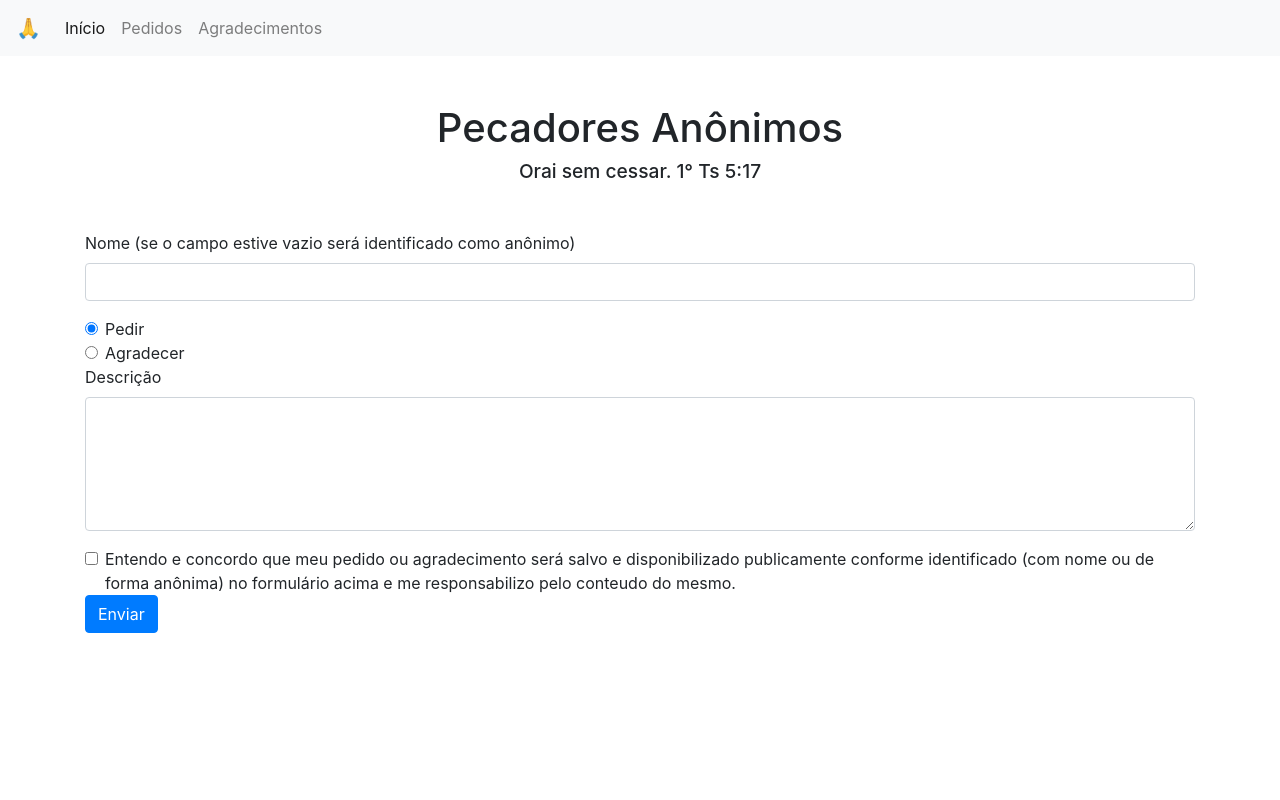
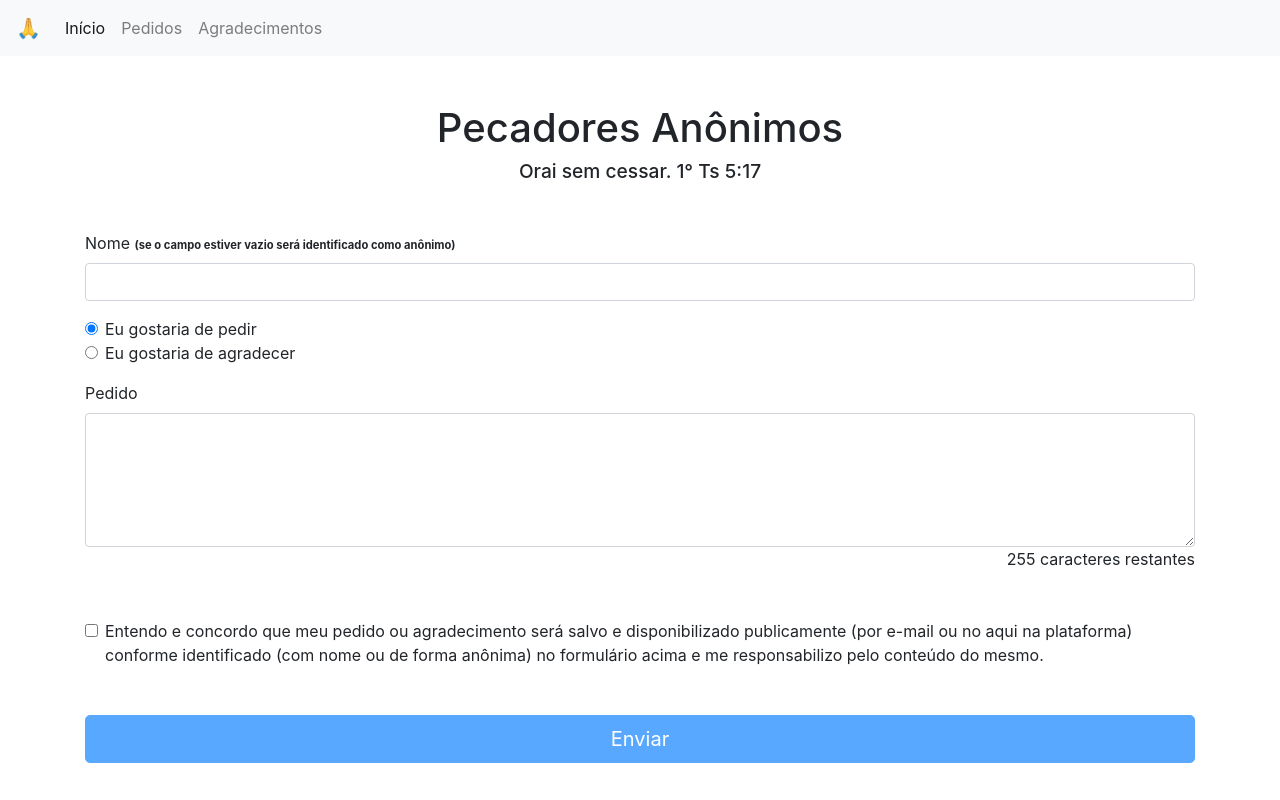
Before and after one commit to rafaelji/pecadores-anonimos, a React (Create React App) app: page / in a window 1280 px wide. Built offline with nearby package versions, Linux system fonts and the light colour scheme.

Commit message:
start changing layout

```diff
--- a/src/App.js
+++ b/src/App.js
@@ -1,48 +1,13 @@
 import React from 'react';
 import './App.css';
 import Header from './components/header/Header';
+import Home from './components/home/Home';
 
 function App() {
   return (
     <>
       <Header></Header>
-      <main>
-        <div className="container">
-          <div className="row">
-            <div className="col-12">
-              <form>
-                <div className="form-group">
-                  <label for="name">Nome <span>(se o campo estive vazio será identificado como anônimo)</span></label>
-                  <input className="form-control" id="name" />
-                </div>
-                <div className="form-check">
-                  <input class="form-check-input" type="radio" name="type" id="ask" value="ask" checked />
-                  <label class="form-check-label" for="ask">
-                    Pedir
-                  </label>
-                </div>
-                <div className="form-check">
-                  <input class="form-check-input" type="radio" name="type" id="thank" value="thank" />
-                  <label class="form-check-label" for="thank">
-                    Agradecer
-                  </label>
-                </div>
-                <div className="form-group">
-                  <label for="description">Descrição</label>
-                  <textarea class="form-control" id="description" rows="5"></textarea>
-                </div>
-                <div class="form-check">
-                  <input class="form-check-input" type="checkbox" value="" id="use-terms" />
-                  <label class="form-check-label" for="use-terms">
-                    Entendo e concordo que meu pedido ou agradecimento será salvo e disponibilizado publicamente conforme identificado (com nome ou de forma anônima) no formulário acima e me responsabilizo pelo conteudo do mesmo.
-                  </label>
-                </div>
-                <button type="submit" className="btn btn-primary">Enviar</button>
-              </form>
-            </div>
-          </div>
-        </div>
-      </main>
+      <Home></Home>
     </>
   );
 }
--- a/src/components/header/Header.js
+++ b/src/components/header/Header.js
@@ -7,24 +7,24 @@ function Header(props) {
 				<div className="container-fluid">
 					<div className="row">
 						<div className="col-12 p-0">
-							<nav class="navbar navbar-expand-lg navbar-light bg-light">
-								<a class="navbar-brand" href="#">
+							<nav className="navbar navbar-expand-lg navbar-light bg-light">
+								<a className="navbar-brand" href="#">
 									<span role="img" arial-label="Mãos em posição de oração">&#x1F64F;</span>
 								</a>
-								<button class="navbar-toggler" type="button" data-toggle="collapse" data-target="#navbarSupportedContent" aria-controls="navbarSupportedContent" aria-expanded="false" aria-label="Toggle navigation">
-									<span class="navbar-toggler-icon"></span>
+								<button className="navbar-toggler" type="button" data-toggle="collapse" data-target="#navbarSupportedContent" aria-controls="navbarSupportedContent" aria-expanded="false" aria-label="Toggle navigation">
+									<span className="navbar-toggler-icon"></span>
 								</button>
 
-								<div class="collapse navbar-collapse" id="navbarSupportedContent">
-									<ul class="navbar-nav mr-auto">
-										<li class="nav-item active">
-										<a class="nav-link" href="#">Início</a>
+								<div className="collapse navbar-collapse" id="navbarSupportedContent">
+									<ul className="navbar-nav mr-auto">
+										<li className="nav-item active">
+										<a className="nav-link" href="#">Início</a>
 										</li>
-										<li class="nav-item">
-										<a class="nav-link" href="#">Pedidos</a>
+										<li className="nav-item">
+										<a className="nav-link" href="#">Pedidos</a>
 										</li>
-										<li class="nav-item">
-										<a class="nav-link" href="#">Agradecimentos</a>
+										<li className="nav-item">
+										<a className="nav-link" href="#">Agradecimentos</a>
 										</li>
 									</ul>
 								</div>
--- /dev/null
+++ b/src/components/home/Home.css
@@ -0,0 +1,4 @@
+.name-hint {
+    font-size: 0.7rem;
+    font-weight: bold;
+}
--- /dev/null
+++ b/src/components/home/Home.js
@@ -0,0 +1,52 @@
+import React, {useState} from 'react';
+import './Home.css';
+
+function Home(props) {
+	const [type, setType] = useState('ask');
+	const [description, setDescription] = useState('');
+
+	const enableSend = () => (type === 'ask' || type === 'thank') && (description.trim().length > 6 && description.length < 255);
+
+	return (
+		<main>
+			<div className="container">
+				<div className="row">
+					<div className="col-12">
+						<form>
+							<div className="form-group">
+								<label htmlFor="name">Nome <span className="name-hint">(se o campo estiver vazio será identificado como anônimo)</span></label>
+								<input className="form-control" id="name" />
+							</div>
+							<div className="form-check">
+								<input className="form-check-input" type="radio" name="type" id="ask" value="ask" checked={type === 'ask'} onChange={e => setType(e.target.value)}/>
+								<label className="form-check-label" htmlFor="ask">
+									Eu gostaria de pedir
+								</label>
+							</div>
+							<div className="form-check">
+								<input className="form-check-input" type="radio" name="type" id="thank" value="thank" checked={type === 'thank'} onChange={e => setType(e.target.value)}/>
+								<label className="form-check-label" htmlFor="thank">
+									Eu gostaria de agradecer
+								</label>
+							</div>
+							<div className="form-group mt-3">
+								<label htmlFor="description">{type === 'ask' ? 'Pedido' : 'Agradecimento'}</label>
+								<textarea className="form-control" id="description" rows="5" value={description} onChange={e => setDescription(e.target.value)} maxLength="255" required></textarea>
+								<p className="text-right">{255 - description.length} caracteres restantes</p>
+							</div>
+							<div className="form-check mt-5">
+								<input className="form-check-input" type="checkbox" value="" id="use-terms" />
+								<label className="form-check-label" htmlFor="use-terms">
+									Entendo e concordo que meu pedido ou agradecimento será salvo e disponibilizado publicamente (por e-mail ou no aqui na plataforma) conforme identificado (com nome ou de forma anônima) no formulário acima e me responsabilizo pelo conteúdo do mesmo.
+								</label>
+							</div>
+							<button type="submit" className="btn btn-primary btn-lg btn-block mt-5" disabled={!enableSend()}>Enviar</button>
+						</form>
+					</div>
+				</div>
+			</div>
+		</main>
+	);
+}
+
+export default Home;
```
